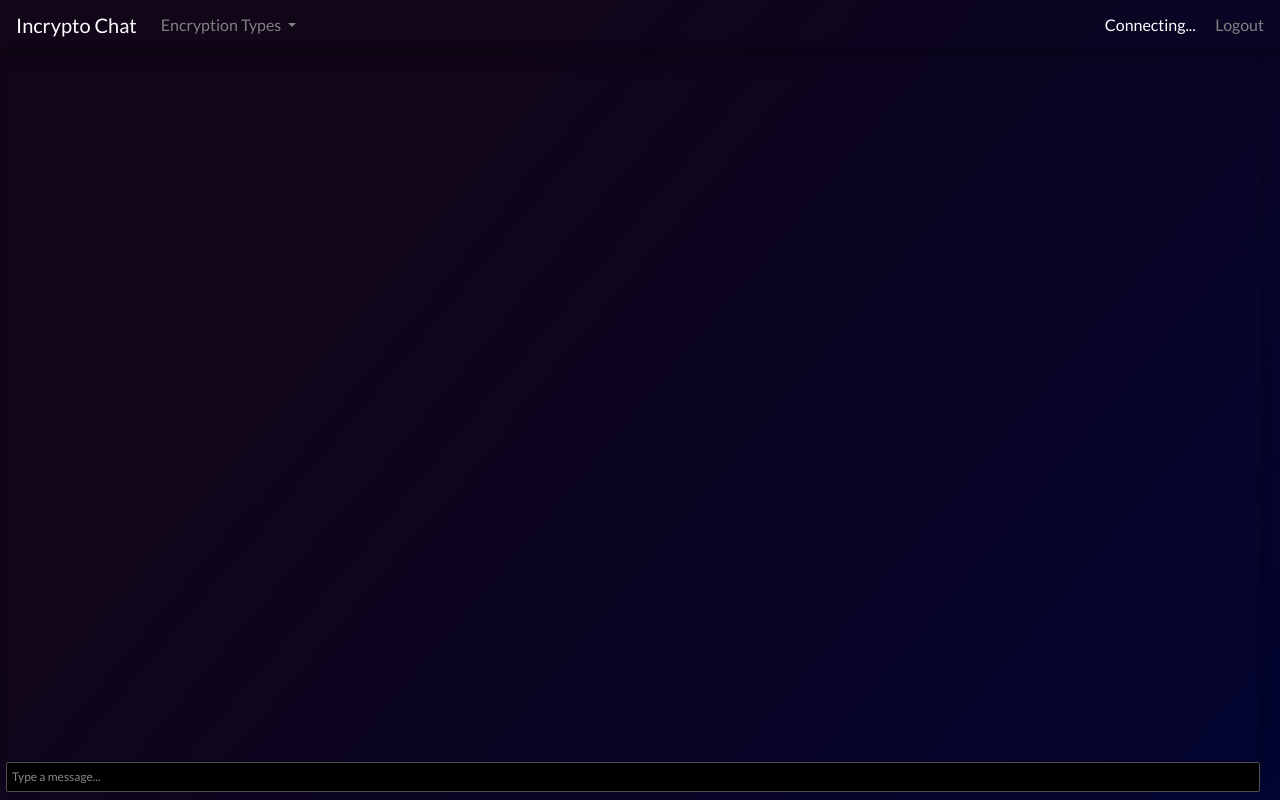
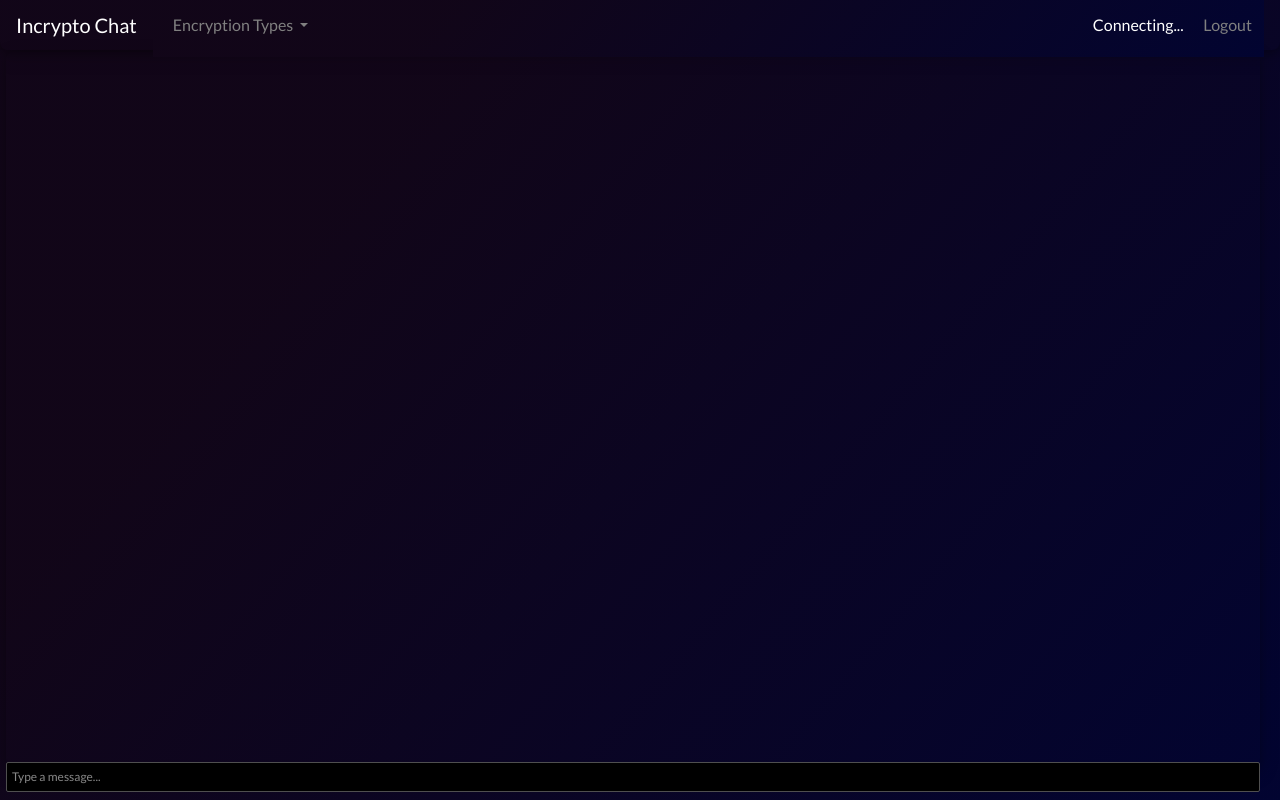
Before and after one commit to christensenjairus/Incrypto, an Electron app: page html/chat.html in a window 1280 px wide. Drawn offline with nearby package versions, Linux system fonts and the light colour scheme; no server answers.

```diff
--- a/css/chat.css
+++ b/css/chat.css
@@ -221,3 +221,9 @@
     height: 100%;
     padding-bottom: 20px;
 }
+
+.navbar-collapse {
+    padding: 12px;
+    background-color: #000000;
+    background-image: linear-gradient(310deg, #050a7967 0%, #3110445b 74%);
+}
```
